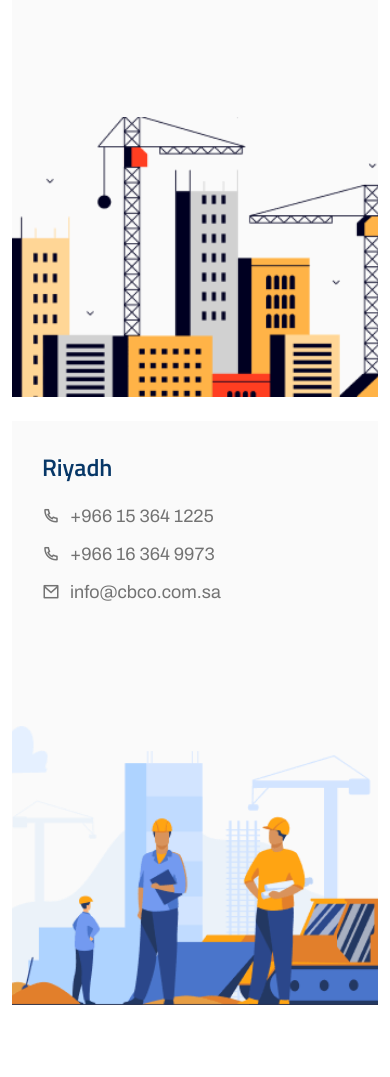
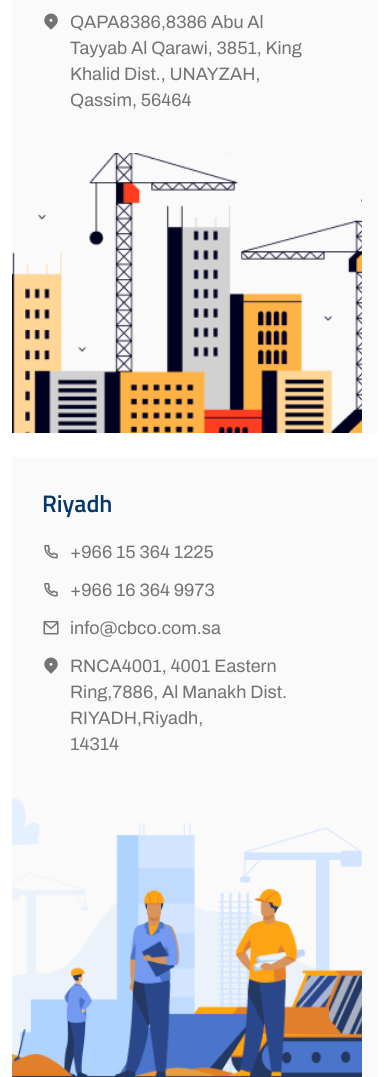
Before and after one commit to UXdeveloper0524/cbco-html, a plain HTML site: page index.html in a window 390 px wide. Shown: the part 7193-8270 px from the top of the page. Drawn offline with Linux system fonts and the light colour scheme.

Commit message:
Update index.html to enhance contact page layout with new address details and adjust column sizes; modify style.css to improve card positioning and responsiveness, including image handling and address styling.

```diff
--- a/assets/sass/template/sections/_about.scss
+++ b/assets/sass/template/sections/_about.scss
@@ -550,3 +550,16 @@
         }
     }
 }
+
+
+
+.address-text-wrap{
+    display: flex;
+    justify-content: flex-start;
+    align-items: start;
+}
+
+.address-text{
+    max-width: 250px;
+    width: 100%;
+}
--- a/assets/sass/template/sections/_contact.scss
+++ b/assets/sass/template/sections/_contact.scss
@@ -98,10 +98,14 @@
 
 /* Contact Page---------------------------------- */
 .contact-page-card {
+    position: relative;
     .contact-page-card-details {
-        padding: 40px 40px 0;
+        padding: 40px 40px;
+
         @include lg {
             padding: 30px 30px 0;
+            position: relative;
+            z-index: 20;
         }
     }
     .contact-page-card_title {
@@ -136,12 +140,32 @@
         }
     }
     .contact-page-card-thumb {
-        margin-top: 120px;
+        margin-top: 0;
+        position: absolute;
+        bottom: 0;
+        right: 0;
+        z-index: 10;
+        max-width: 350px;
+
+        @include lg{
+            margin-top: 40px;
+            position: relative;
+            bottom: unset;
+            right: unset;
+        }
         img {
-            height: 280px;
+            height: auto;
             width: 100%;
-            object-fit: cover;
+            object-fit: contain;
+            @include lg{
+                height: 280px;
+                width: 100%;
+                object-fit: cover;
+
+            }
         }
+
+
     }
 }
 .map-sec {
--- a/index.html
+++ b/index.html
@@ -819,15 +819,15 @@
     <section class="contact-page-area space">
         <div class="container">
             <div class="row justify-content-start">
-                <div class="col-lg-6">
-                    <div class="title-area text-center">
+                <div class="col-lg-12">
+                    <div class="title-area text-left">
                         <span class="sub-title text-theme">Locate Us <i class="ri-arrow-right-down-line"></i></span>
                         <h2 class="sec-title">Our Branchs</h2>
                     </div>
                 </div>
             </div>
             <div class="row gy-4 justify-content-center">
-                <div class="col-md-6 col-lg-4">
+                <div class="col-md-6 col-lg-6">
                     <div class="contact-page-card bg-smoke">
                         <div class="contact-page-card-details">
                             <h4 class="contact-page-card_title">Qassim
@@ -835,6 +835,9 @@
                             <div class="contact-page-card-text"><i class="ri-phone-line"></i><a class="contact-page-card_link" href="tel:+966153641225">+966 15 364 1225</a></div>
                             <div class="contact-page-card-text"><i class="ri-phone-line"></i><a class="contact-page-card_link" href="tel:+966163649973">+966 16 364 9973</a></div>
                             <div class="contact-page-card-text"><i class="ri-mail-line"></i><a class="contact-page-card_link" href="mailto:info@cbco.com.sa">info@cbco.com.sa</a></div>
+                            <div class="contact-page-card-text address-text-wrap"><i class="ri-map-pin-2-fill"></i><div class="address-text">QAPA8386,8386 Abu Al Tayyab Al Qarawi, 3851,
+                                King Khalid Dist., UNAYZAH,
+                                Qassim, 56464</div></div>
 
                         </div>
                         <div class="contact-page-card-thumb">
@@ -843,13 +846,19 @@
                     </div>
                 </div>
 
-                <div class="col-md-6 col-lg-4">
+                <div class="col-md-6 col-lg-6">
                     <div class="contact-page-card bg-smoke">
                         <div class="contact-page-card-details">
                             <h4 class="contact-page-card_title">Riyadh</h4>
                             <div class="contact-page-card-text"><i class="ri-phone-line"></i><a class="contact-page-card_link" href="tel:+966153641225">+966 15 364 1225</a></div>
                             <div class="contact-page-card-text"><i class="ri-phone-line"></i><a class="contact-page-card_link" href="tel:+966163649973">+966 16 364 9973</a></div>
                             <div class="contact-page-card-text"><i class="ri-mail-line"></i><a class="contact-page-card_link" href="mailto:info@cbco.com.sa">info@cbco.com.sa</a></div>
+                            <div class="contact-page-card-text  address-text-wrap"><i class="ri-map-pin-2-fill"></i><div class="address-text">
+                                RNCA4001,
+                                4001 Eastern Ring,7886,
+                                Al Manakh Dist.
+                                RIYADH,Riyadh, <br> 14314
+                            </div></div>
                         </div>
                         <div class="contact-page-card-thumb">
                             <img src="assets/img/normal/contact_page1-2.png" alt="img">
```
Also changed, not shown: assets/css/style.css.
